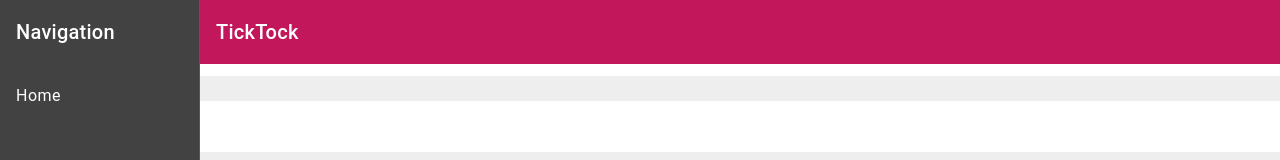
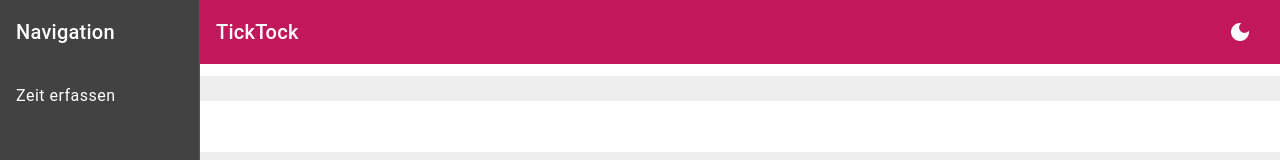
Before and after one commit to fabiannaglo/T6_PWA, an Angular app: page /eingabe in a window 1280 px wide. Shown: the top 160 px of the page. Built offline with nearby package versions, Linux system fonts and the light colour scheme.

Commit message:
Navigation angepasst + Darkmode eingefügt

```diff
--- a/src/app/nav/nav.component.html
+++ b/src/app/nav/nav.component.html
@@ -5,7 +5,7 @@
       [opened]="(isHandset$ | async) === false">
     <mat-toolbar>Navigation</mat-toolbar>
     <mat-nav-list>
-      <a mat-list-item href="#">Home</a>
+      <a mat-list-item href="/eingabe">Zeit erfassen</a>
     </mat-nav-list>
   </mat-sidenav>
   <mat-sidenav-content>
@@ -20,6 +20,9 @@
       </button>
       <span>TickTock</span>
       <span class="example-spacer"></span>
+      <button (click)="changeDarkmode()" mat-icon-button class="example-icon" aria-label="Example icon-button with share icon">
+        <mat-icon>dark_mode</mat-icon>
+      </button>
     </mat-toolbar>
     <!-- Add Content Here -->
   </mat-sidenav-content>
--- a/src/app/nav/nav.component.ts
+++ b/src/app/nav/nav.component.ts
@@ -19,4 +19,8 @@ export class NavComponent {
   constructor(private breakpointObserver: BreakpointObserver) {
 
   }
+
+  changeDarkmode(){
+    document.documentElement.classList.toggle("darkmode");
+  }
 }
--- a/src/styles.scss
+++ b/src/styles.scss
@@ -10,6 +10,12 @@ html, body {
     height: 100%;
 }
 
+html{
+    &.darkmode{
+        filter: invert(1);
+    }
+}
+
 body {
     margin: 0;
     font-family: 'Poppins', sans-serif !important;
```
